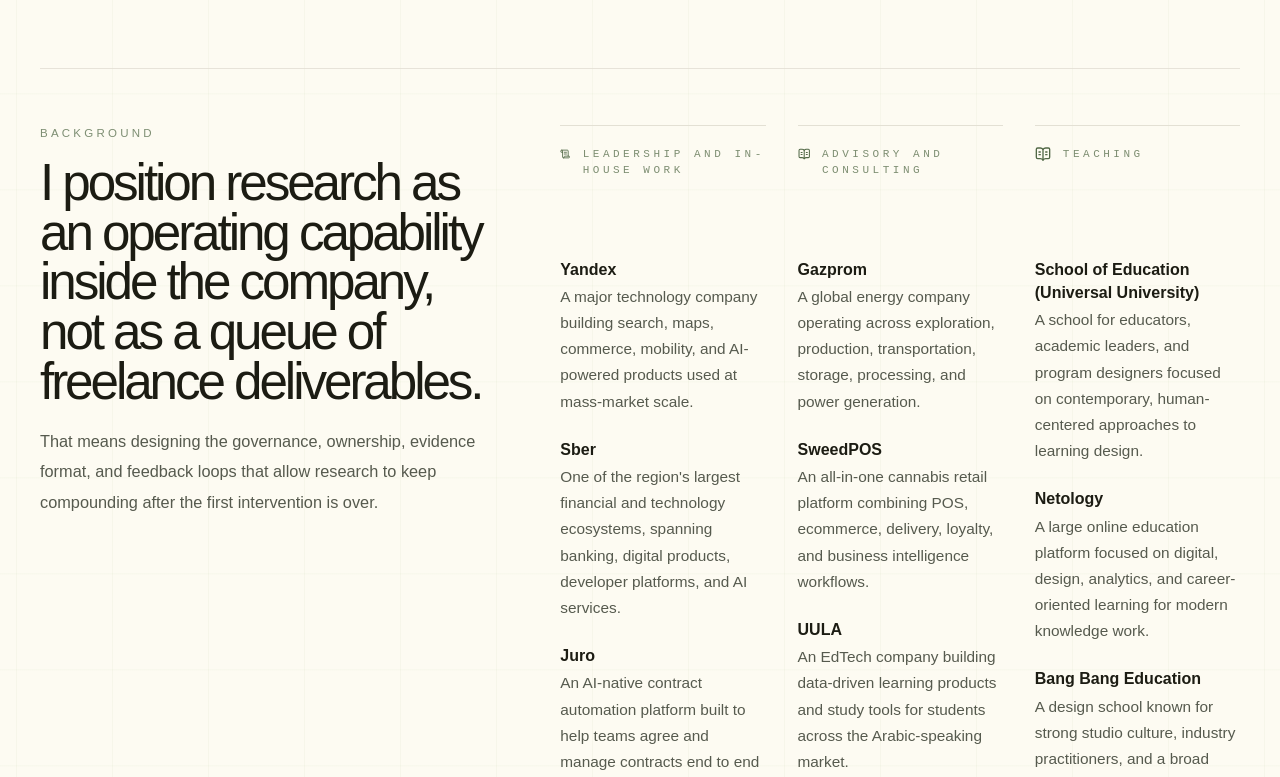
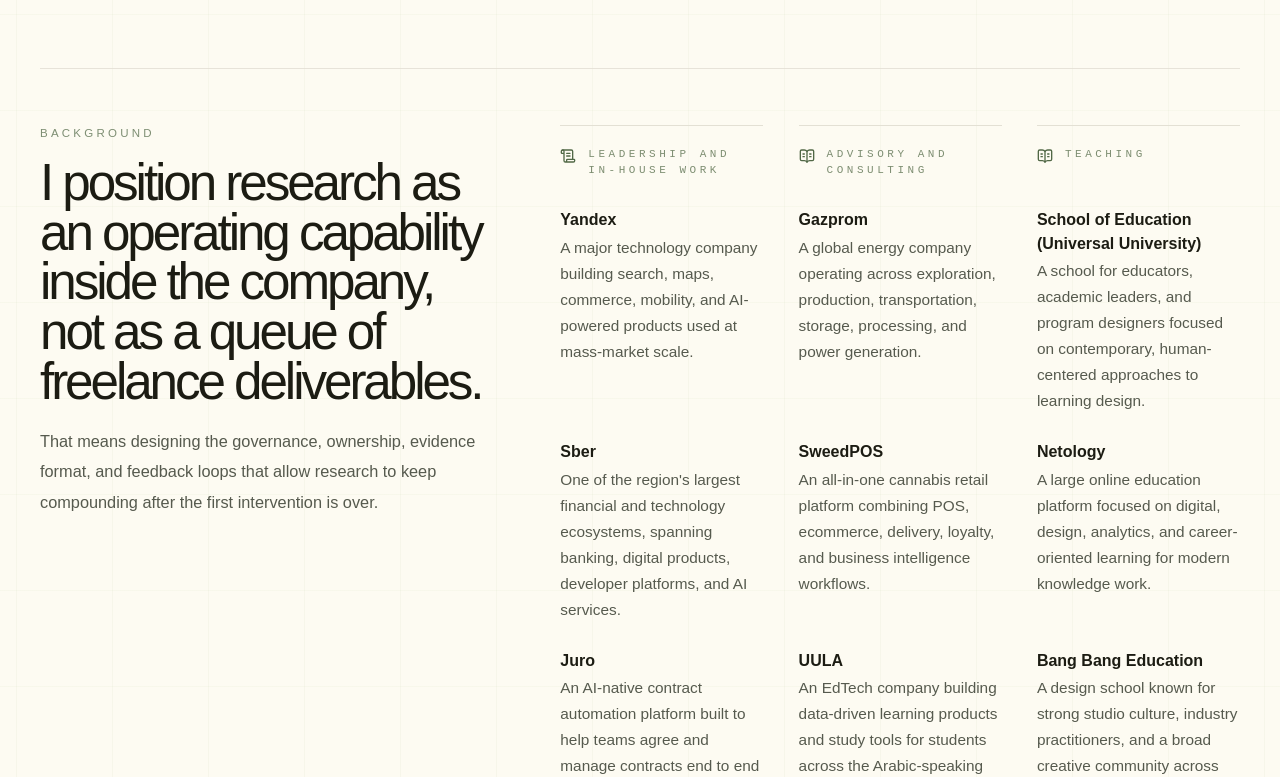
Before and after one commit to AFenin/feninwork, a React (Vite) app: page / in a window 1280 px wide. Shown: the part 3460-4237 px from the top of the page. Built offline with nearby package versions, Linux system fonts and the light colour scheme.

Commit message:
Align background items by row

```diff
--- a/src/App.css
+++ b/src/App.css
@@ -190,7 +190,6 @@
 }
 
 .list-header {
-  min-height: 4.8rem;
   align-items: flex-start;
 }
 
@@ -218,11 +217,28 @@
   color: var(--muted-foreground);
 }
 
+.background-table {
+  grid-template-columns: repeat(3, minmax(0, 1fr));
+  column-gap: 2.2rem;
+  row-gap: 1.6rem;
+  align-items: start;
+}
+
+.background-header {
+  border-top: 1px solid color-mix(in oklab, var(--border) 92%, transparent);
+  padding-top: 1.25rem;
+  padding-bottom: 0.25rem;
+}
+
+.background-cell {
+  min-width: 0;
+}
+
+.detail-item-table {
+  margin: 0;
+}
+
 @media (min-width: 768px) {
-  .list-header {
-    min-height: 5.4rem;
-  }
-
   .detail-list {
     margin-top: 1.6rem;
   }
--- a/src/App.tsx
+++ b/src/App.tsx
@@ -204,6 +204,28 @@
       "A design school known for strong studio culture, industry practitioners, and a broad creative community across digital disciplines.",
   },
 ]
+
+const backgroundColumns = [
+  {
+    title: "Leadership and in-house work",
+    icon: ScrollText,
+    items: leadershipBackground,
+  },
+  {
+    title: "Advisory and consulting",
+    icon: BookOpenText,
+    items: advisoryClients,
+  },
+  {
+    title: "Teaching",
+    icon: BookOpenText,
+    items: teachingBackground,
+  },
+]
+
+const maxBackgroundRows = Math.max(
+  ...backgroundColumns.map((column) => column.items.length),
+)
 
 function App() {
   return (
@@ -492,16 +514,17 @@
             </p>
           </div>
 
-          <div className="grid gap-8 md:grid-cols-3">
-            <div className="list-block">
-              <div className="list-header flex items-center gap-3 text-primary">
-                <ScrollText className="size-4" />
+          <div className="md:hidden grid gap-8">
+            {backgroundColumns.map((column) => (
+              <div key={column.title} className="list-block">
+                <div className="flex items-center gap-3 text-primary">
+                  <column.icon className="size-4" />
                   <p className="font-mono text-[11px] uppercase tracking-[0.32em] text-primary/75">
-                  Leadership and in-house work
+                    {column.title}
                   </p>
                 </div>
                 <ul className="detail-list mt-4">
-                {leadershipBackground.map((item) => (
+                  {column.items.map((item) => (
                     <li key={item.name} className="detail-item">
                       <p className="detail-name">{item.name}</p>
                       <p className="detail-description">{item.description}</p>
@@ -509,40 +532,40 @@
                   ))}
                 </ul>
               </div>
+            ))}
+          </div>
 
-            <div className="list-block">
-              <div className="list-header flex items-center gap-3 text-primary">
-                <BookOpenText className="size-4" />
+          <div className="background-table hidden md:grid">
+            {backgroundColumns.map((column) => (
+              <div key={column.title} className="background-header">
+                <div className="flex items-start gap-3 text-primary">
+                  <column.icon className="mt-0.5 size-4 shrink-0" />
                   <p className="font-mono text-[11px] uppercase tracking-[0.32em] text-primary/75">
-                  Advisory and consulting
+                    {column.title}
                   </p>
                 </div>
-              <ul className="detail-list mt-4">
-                {advisoryClients.map((item) => (
-                  <li key={item.name} className="detail-item">
+              </div>
+            ))}
+
+            {Array.from({ length: maxBackgroundRows }).map((_, rowIndex) =>
+              backgroundColumns.map((column) => {
+                const item = column.items[rowIndex]
+
+                return (
+                  <div
+                    key={`${column.title}-${item?.name ?? `empty-${rowIndex}`}`}
+                    className="background-cell"
+                  >
+                    {item ? (
+                      <article className="detail-item detail-item-table">
                         <p className="detail-name">{item.name}</p>
                         <p className="detail-description">{item.description}</p>
-                  </li>
-                ))}
-              </ul>
+                      </article>
+                    ) : null}
                   </div>
-
-            <div className="list-block">
-              <div className="list-header flex items-center gap-3 text-primary">
-                <BookOpenText className="size-4" />
-                <p className="font-mono text-[11px] uppercase tracking-[0.32em] text-primary/75">
-                  Teaching
-                </p>
-              </div>
-              <ul className="detail-list mt-4">
-                {teachingBackground.map((item) => (
-                  <li key={item.name} className="detail-item">
-                    <p className="detail-name">{item.name}</p>
-                    <p className="detail-description">{item.description}</p>
-                  </li>
-                ))}
-              </ul>
-            </div>
+                )
+              }),
+            )}
           </div>
         </section>
 
```
Lines whose indentation alone changed are shown as unchanged.
